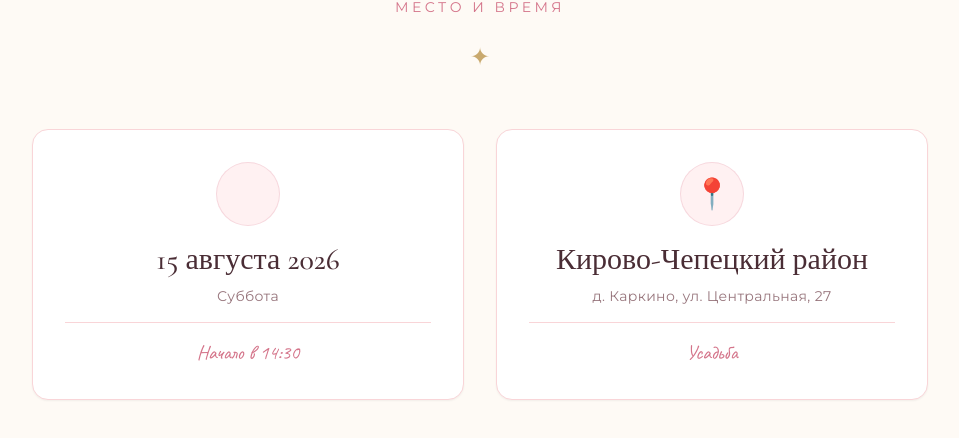
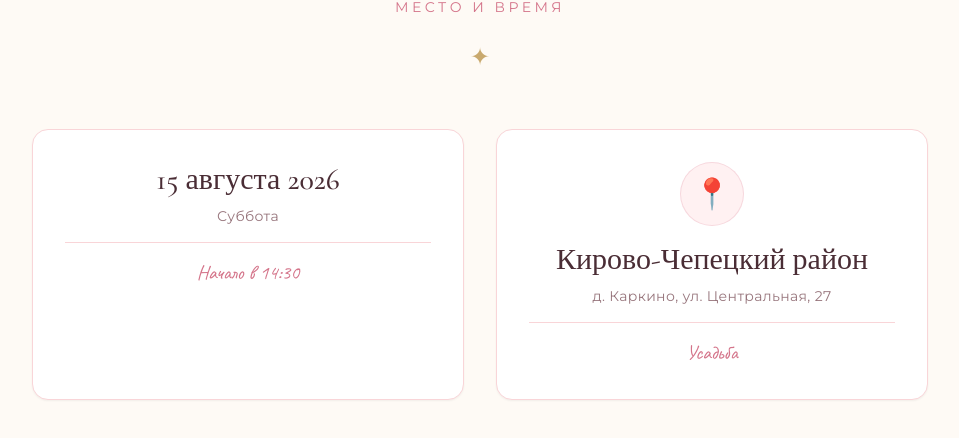
Before and after one commit to pr-poehali-dev/wedding-invitation-site-99, a React (Vite) app: page / in a window 1280 px wide. Shown: the part 955-1393 px from the top of the page, without its empty margins (160-1119 px from the left). Built offline with nearby package versions, Linux system fonts and the light colour scheme.

Commit message:
Исправить отображение календаря на мобильной версии

```diff
--- a/src/pages/Index.tsx
+++ b/src/pages/Index.tsx
@@ -236,9 +236,11 @@ export default function Index() {
               { emoji: '📍', title: 'Кирово-Чепецкий район', sub: 'д. Каркино, ул. Центральная, 27', extra: 'Усадьба' },
             ].map((card) => (
               <div key={card.title} className="bg-white rounded-2xl p-8 shadow-sm border text-center hover:shadow-md transition-shadow" style={{ borderColor: '#f9d5d8' }}>
-                <div className="w-16 h-16 rounded-full flex items-center justify-center mx-auto mb-4 border" style={{ background: '#fff1f2', borderColor: 'rgba(212,116,138,0.2)' }}>
-                  <span className="text-3xl">{card.emoji}</span>
-                </div>
+                {card.emoji && (
+                  <div className="w-16 h-16 rounded-full flex items-center justify-center mx-auto mb-4 border" style={{ background: '#fff1f2', borderColor: 'rgba(212,116,138,0.2)' }}>
+                    <span className="text-3xl">{card.emoji}</span>
+                  </div>
+                )}
                 <h3 className="font-cormorant text-3xl font-medium text-wedding-dark mb-2">{card.title}</h3>
                 <p className="font-montserrat text-sm tracking-wide" style={{ color: 'rgba(107,58,69,0.7)' }}>{card.sub}</p>
                 <div className="mt-4 pt-4 border-t" style={{ borderColor: '#f9d5d8' }}>
```
